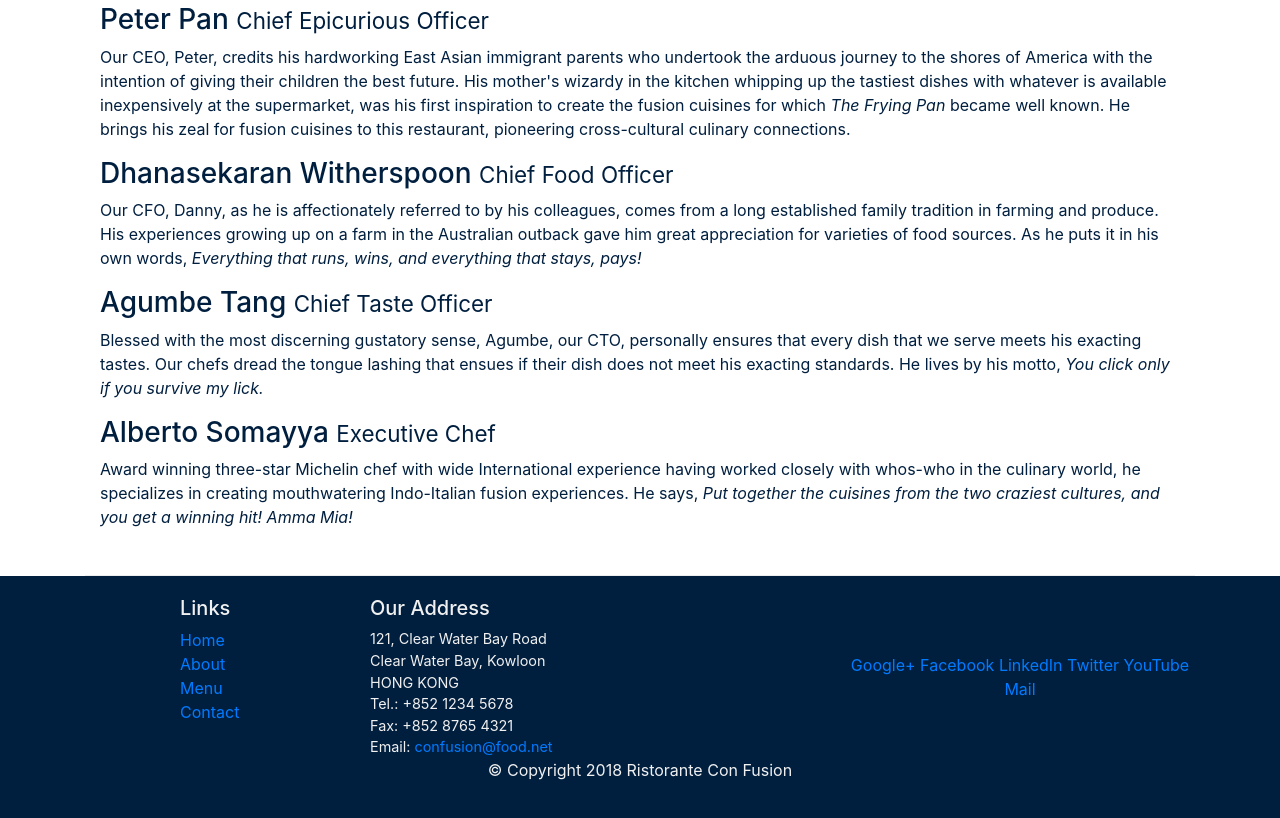
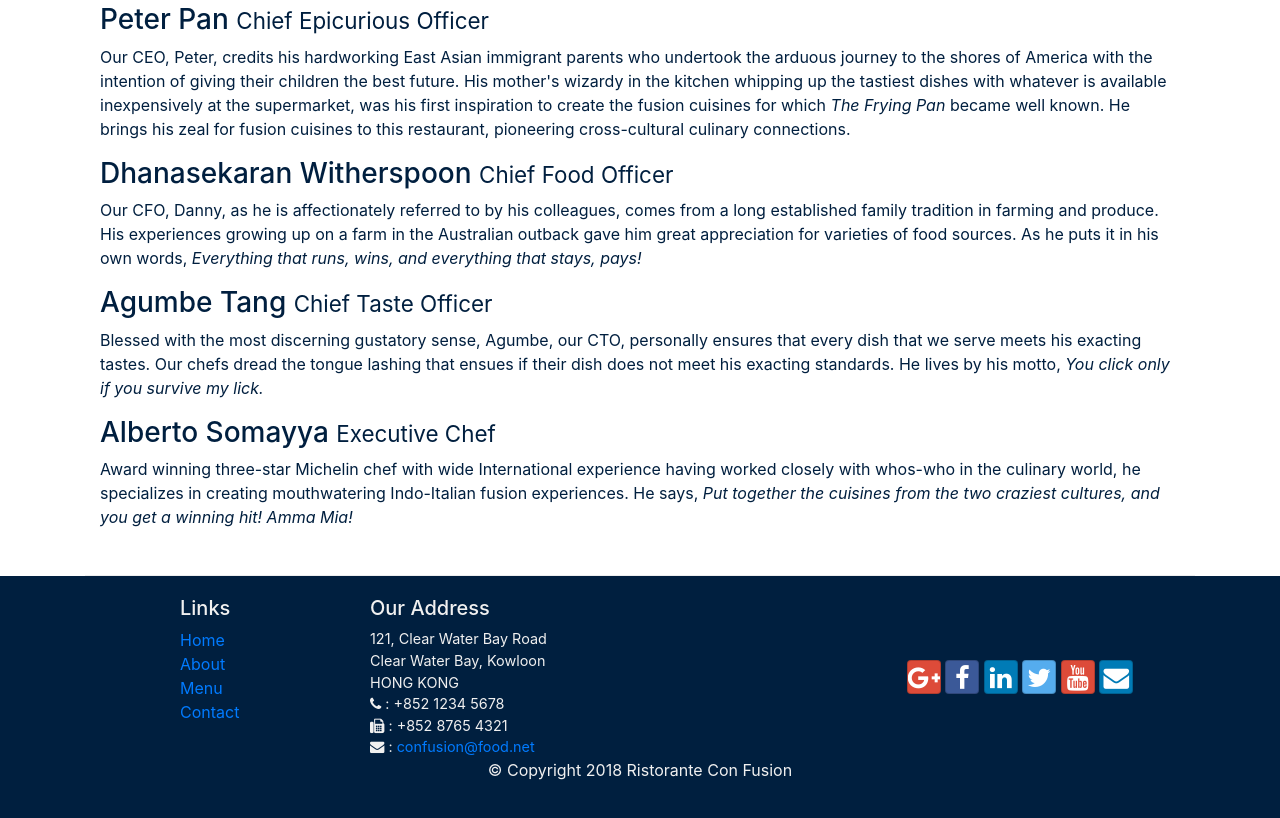
Before and after one commit to mahaamesha/RestoranteDeConfusion, a website: page aboutus.html in a window 1280 px wide. Shown: the part 868-1686 px from the top of the page. Drawn offline with nearby package versions, Linux system fonts and the light colour scheme.

Commit message:
Icon Font Awesome

```diff
--- a/aboutus.html
+++ b/aboutus.html
@@ -9,6 +9,8 @@
 
     <!-- Bootstrap CSS-->
     <link rel="stylesheet" href="node_modules/bootstrap/dist/css/bootstrap.min.css">
+    <link rel="stylesheet" href="node_modules/font-awesome/css/font-awesome.min.css">
+    <link rel="stylesheet" href="node_modules/bootstrap-social/bootstrap-social.css">
     <link rel="stylesheet" href="css/style.css">
     <title>Ristorante Con Fusion: About Us</title>
 </head>
@@ -25,10 +27,10 @@
 
             <div class="collapse navbar-collapse" id="Navbar">
                 <ul class="navbar-nav mr-auto">
-                    <li class="nav-item"><a class="nav-link" href="index.html">Home</a></li>
-                    <li class="nav-item active"><a class="nav-link" href="aboutus.html">About</a></li>
-                    <li class="nav-item"><a class="nav-link" href="#">Menu</a></li>
-                    <li class="nav-item"><a class="nav-link" href="#">Contact</a></li>
+                    <li class="nav-item"><a class="nav-link" href="index.html"><span class="fa fa-home"> Home</span></a></li>
+                    <li class="nav-item active"><a class="nav-link" href="aboutus.html"><span class="fa fa-info-circle"> About</span></a></li>
+                    <li class="nav-item"><a class="nav-link" href="#"><span class="fa fa-list"> Menu</span></a></li>
+                    <li class="nav-item"><a class="nav-link" href="#"><span class="fa fa-location-arrow"> Contact</span></a></li>
                 </ul>
             </div>
         </div>
@@ -104,19 +106,19 @@
 		              121, Clear Water Bay Road<br>
 		              Clear Water Bay, Kowloon<br>
 		              HONG KONG<br>
-		              Tel.: +852 1234 5678<br>
-		              Fax: +852 8765 4321<br>
-		              Email: <a href="mailto:confusion@food.net">confusion@food.net</a>
+		              <i class="fa fa-phone"></i> : +852 1234 5678<br>
+		              <i class="fa fa-fax"></i> : +852 8765 4321<br>
+		              <i class="fa fa-envelope"></i> : <a href="mailto:confusion@food.net">confusion@food.net</a>
 		           </address>
                 </div>
                 <div class="col-12 col-sm-4 align-self-center">
                     <div class="text-center">
-                        <a href="http://google.com/+">Google+</a>
-                        <a href="http://www.facebook.com/profile.php?id=">Facebook</a>
-                        <a href="http://www.linkedin.com/in/">LinkedIn</a>
-                        <a href="http://twitter.com/">Twitter</a>
-                        <a href="http://youtube.com/">YouTube</a>
-                        <a href="mailto:">Mail</a>
+                        <a class="btn btn-social-icon btn-google" href="http://google.com/+"><i class="fa fa-google-plus"></i></a>
+                        <a class="btn btn-social-icon btn-facebook" href="http://www.facebook.com/profile.php?id="><i class="fa fa-facebook"></i></a>
+                        <a class="btn btn-social-icon btn-linkedin" href="http://www.linkedin.com/in/"><i class="fa fa-linkedin"></i></a>
+                        <a class="btn btn-social-icon btn-twitter" href="http://twitter.com/"><i class="fa fa-twitter"></i></a>
+                        <a class="btn btn-social-icon btn-google" href="http://youtube.com/"><i class="fa fa-youtube"></i></a>
+                        <a class="btn btn-social-icon btn-linkedin" href="mailto:"><i class="fa fa-envelope"></i></a>
                     </div>
                 </div>
            </div>
--- a/package.json
+++ b/package.json
@@ -15,6 +15,8 @@
   },
   "dependencies": {
     "bootstrap": "^4.5.0",
+    "bootstrap-social": "^5.1.1",
+    "font-awesome": "^4.7.0",
     "jquery": "^3.5.1",
     "popper.js": "^1.16.0"
   }
```
Also changed, not shown: index.html (+15 -13 lines), 1 other file.
